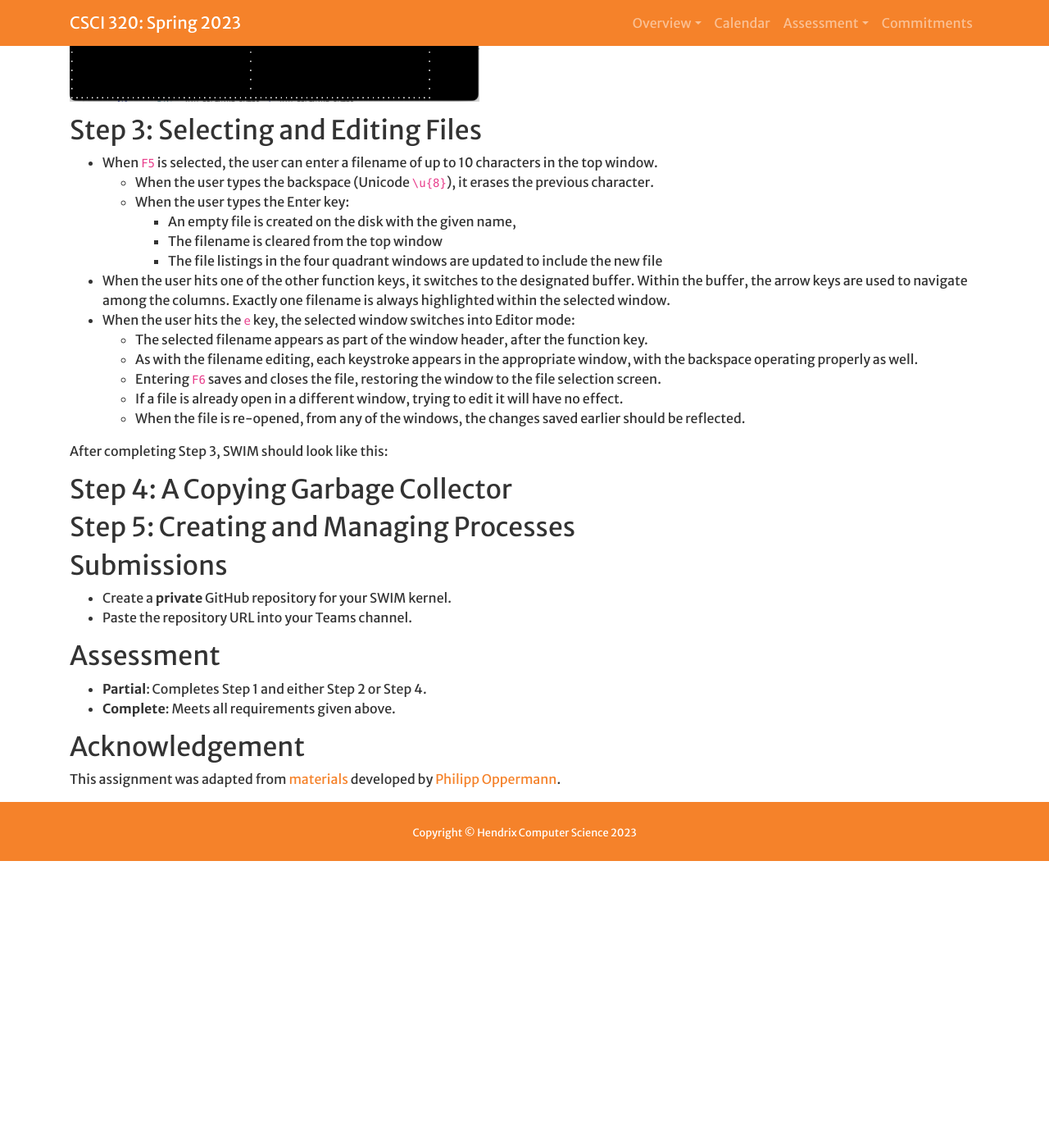
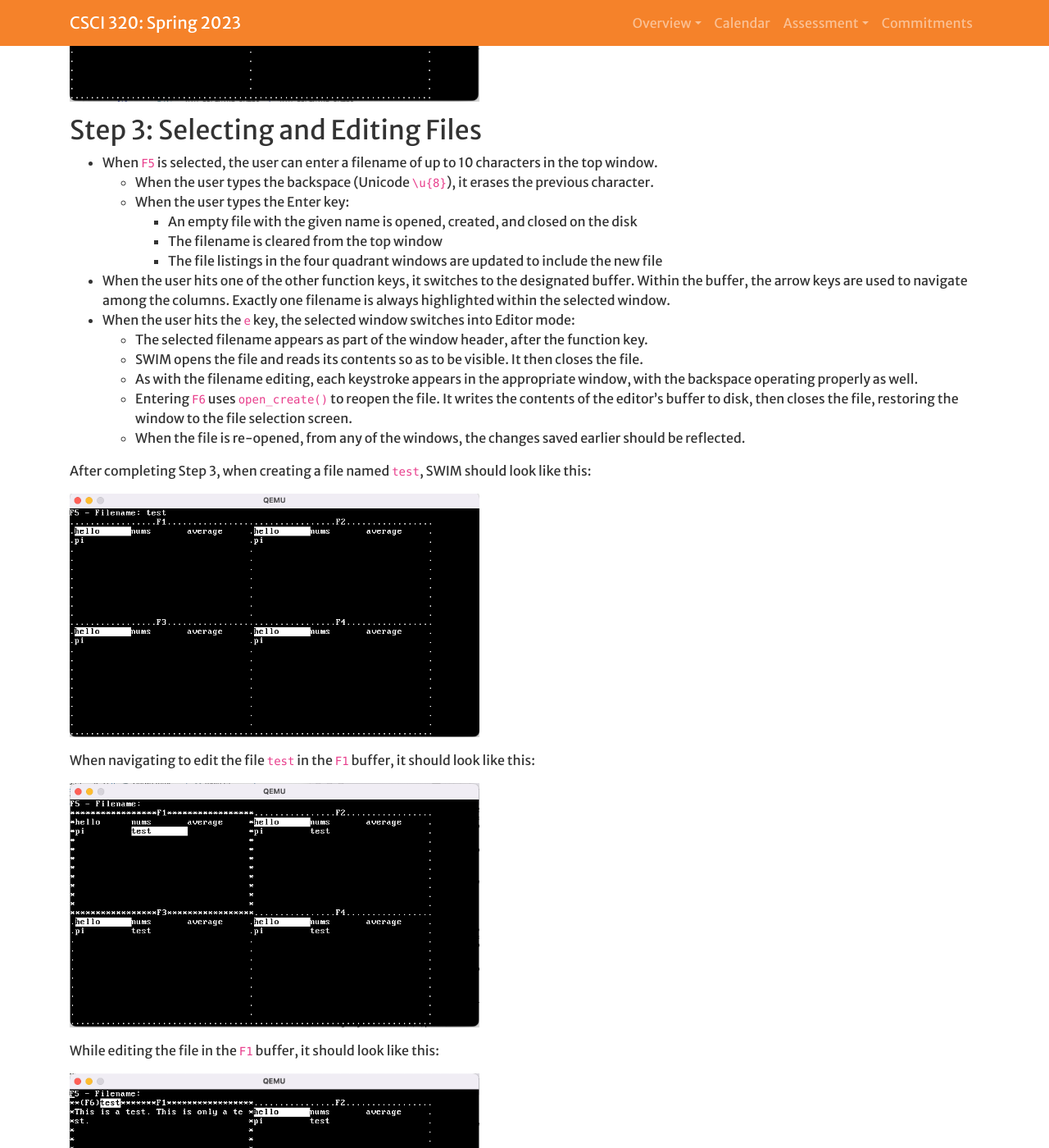
Before and after one commit to Hendrix-CS/csci320, a Jekyll site: the page built from projects/swim.md, in a window 1280 px wide and 1400 px high, scrolled down 2622 px. Shown: the whole window at 82% size. Built offline with Jekyll 4.4.1, drawn with Linux system fonts in a browser that asks for light colours; a script that is not in the unit is left out; our own code applies the rules of GitHub Pages for plain Markdown files; before the commit the page ends 3672 px from its top, so only the background shows below that.

Commit message:
Finished writing Step 3.

```diff
--- a/projects/swim.md
+++ b/projects/swim.md
@@ -114,7 +114,7 @@ After completing Step 2, SWIM should look like this:
   * When the user types the backspace (Unicode ``\u{8}``), it erases the previous
     character.
   * When the user types the Enter key:
-    * An empty file is created on the disk with the given name,
+    * An empty file with the given name is opened, created, and closed on the disk
     * The filename is cleared from the top window
     * The file listings in the four quadrant windows are updated to include the new file
 * When the user hits one of the other function keys, it switches to the
@@ -124,16 +124,27 @@ After completing Step 2, SWIM should look like this:
 * When the user hits the `e` key, the selected window switches into Editor mode:
   * The selected filename appears as part of the window header, after the function
     key.
+  * SWIM opens the file and reads its contents so as to be visible. It then closes
+    the file.
   * As with the filename editing, each keystroke appears in the appropriate window,
     with the backspace operating properly as well.
-  * Entering `F6` saves and closes the file, restoring the window to the file
-    selection screen.
-  * If a file is already open in a different window, trying to edit it will have
-    no effect.
+  * Entering `F6` uses `open_create()` to reopen the file. It writes the contents
+    of the editor's buffer to disk, then closes the file, restoring the window to
+    the file selection screen.
   * When the file is re-opened, from any of the windows, the changes saved earlier
     should be reflected.
 
-After completing Step 3, SWIM should look like this:
+After completing Step 3, when creating a file named `test`, SWIM should look like this:
+
+<img src="https://hendrix-cs.github.io/csci320/assets/images/swim_step_3a.png" width=500>
+
+When navigating to edit the file `test` in the `F1` buffer, it should look like this:
+
+<img src="https://hendrix-cs.github.io/csci320/assets/images/swim_step_3b.png" width=500>
+
+While editing the file in the `F1` buffer, it should look like this:
+
+<img src="https://hendrix-cs.github.io/csci320/assets/images/swim_step_3c.png" width=500>
 
 ## Step 4: A Copying Garbage Collector
 
```
Also changed, not shown: assets/images/swim_step_3a.png (added), assets/images/swim_step_3b.png (added), assets/images/swim_step_3c.png (added).
